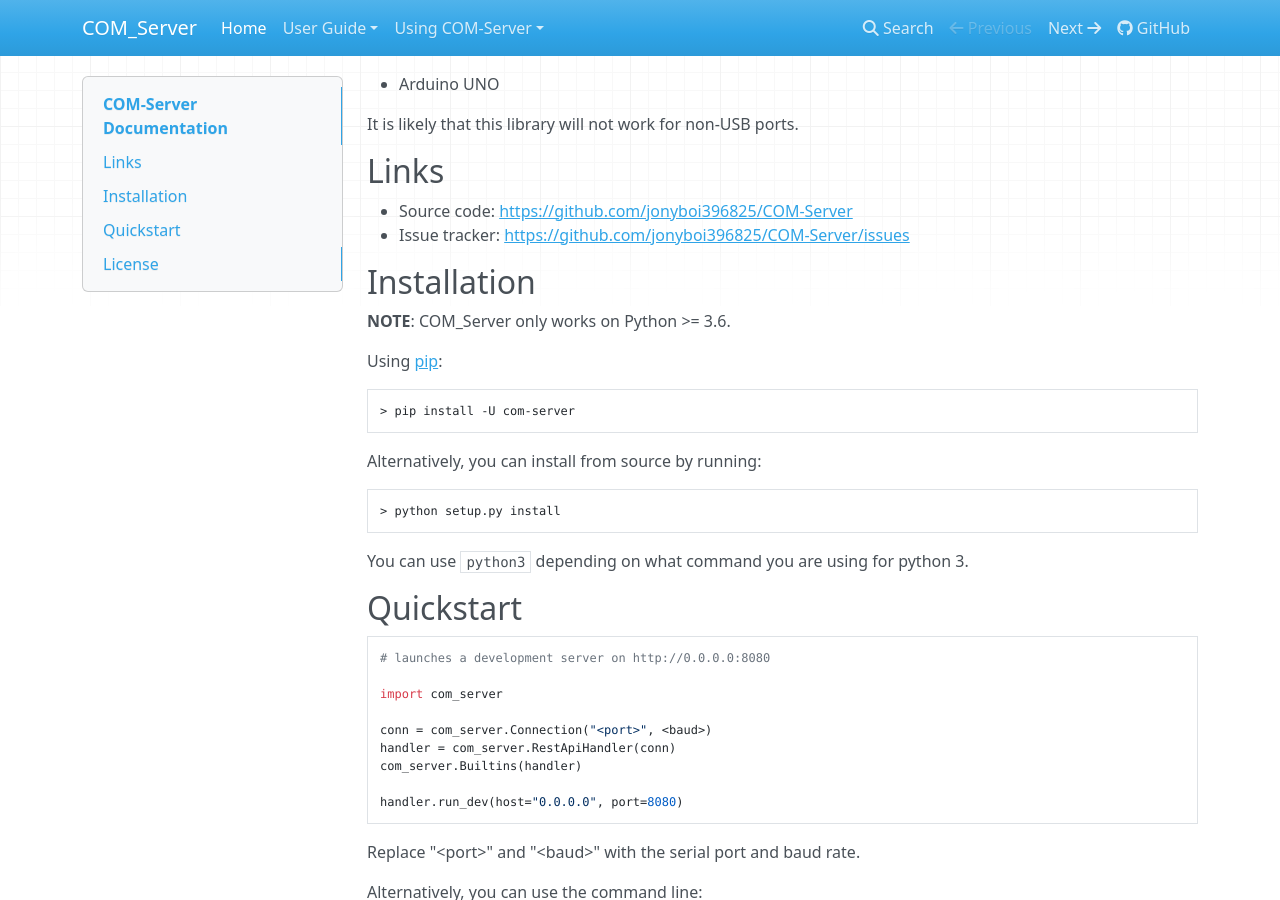
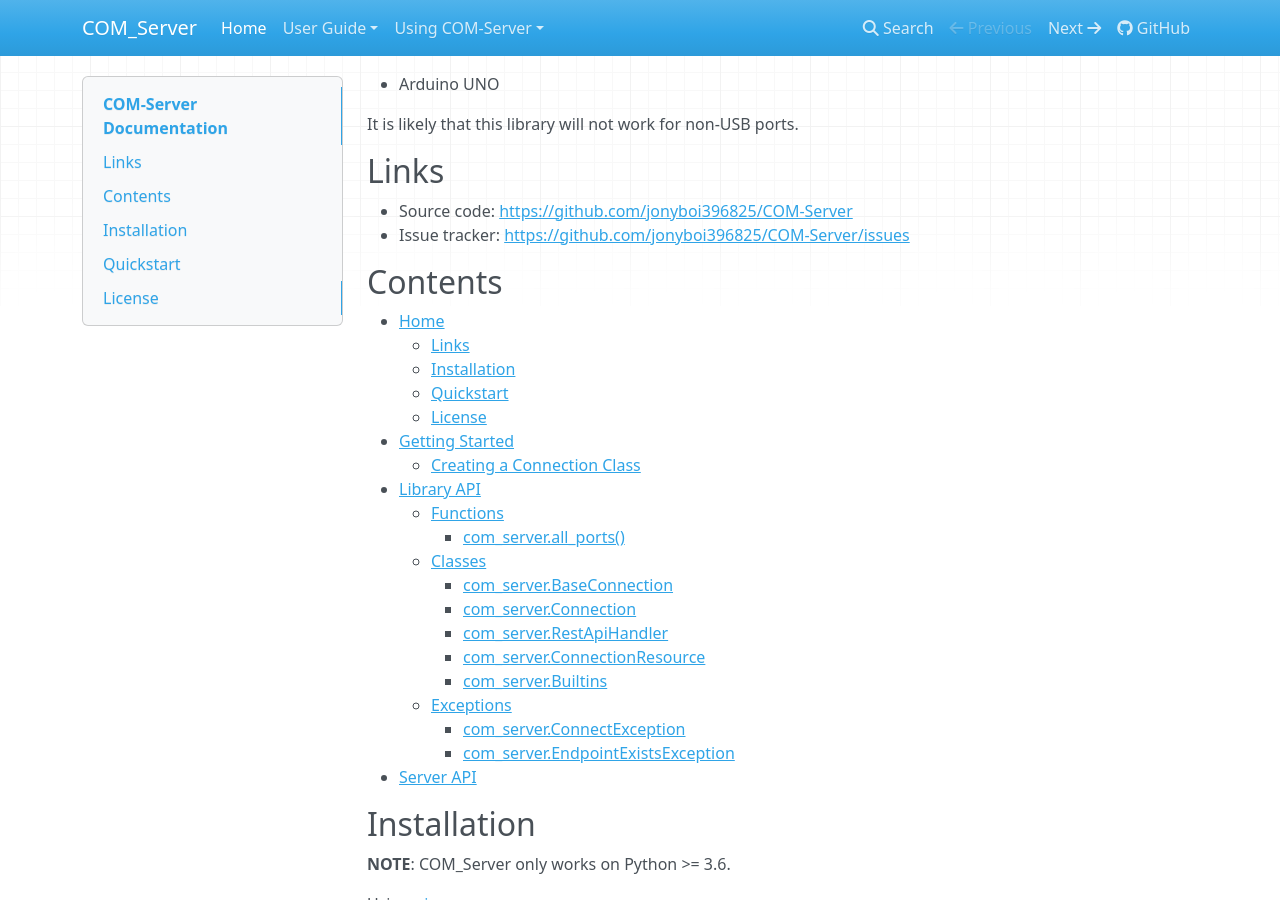
Before and after one commit to jonathanhliu21/COM-Server, an MkDocs documentation site: the page built from docs/en/docs/index.md, in a window 1280 px wide and 900 px high, scrolled down 494 px. Built offline with MkDocs 1.6.1, drawn with Linux system fonts in a browser that asks for light colours; nearby versions of some CDN libraries.

Commit message:
create table of contents

```diff
--- a/docs/en/docs/index.md
+++ b/docs/en/docs/index.md
@@ -23,6 +23,29 @@ It is likely that this library will not work for non-USB ports.
 ## Links
 - Source code: [https://github.com/jonyboi396825/COM-Server](https://github.com/jonyboi396825/COM-Server)
 - Issue tracker: [https://github.com/jonyboi396825/COM-Server/issues](https://github.com/jonyboi396825/COM-Server/issues)
+
+## Contents
+
+- [Home](/)
+    - [Links](/#links)
+    - [Installation](/#installation)
+    - [Quickstart](/#quickstart)
+    - [License](/#license)
+- [Getting Started](guide/getting-started)
+    - [Creating a Connection Class](guide/getting-started/#creating-a-connection-class)
+- [Library API](guide/library-api)
+    - [Functions](guide/library-api/#functions)
+        - [com_server.all_ports()](guide/library-api/#com_serverall_ports)
+    - [Classes](guide/library-api/#classes)
+        - [com_server.BaseConnection](guide/library-api/#com_serverbaseconnection)
+        - [com_server.Connection](guide/library-api/#com_serverconnection)
+        - [com_server.RestApiHandler](guide/library-api/#com_serverrestapihandler)
+        - [com_server.ConnectionResource](guide/library-api/#com_serverconnectionresource)
+        - [com_server.Builtins](guide/library-api/#com_serverbuiltins)
+    - [Exceptions](guide/library-api/#exceptions)
+        - [com_server.ConnectException](guide/library-api/#com_serverconnectexception)
+        - [com_server.EndpointExistsException](guide/library-api/#com_serverendpointexistsexception)
+- [Server API](server/server-api)
 
 ## Installation
 
@@ -62,4 +85,4 @@ Alternatively, you can use the command line:
 Again, replace "&lt;port&gt;" and "&lt;baud&gt;" with the serial port and baud rate.
 
 ## License
-This library is open source and licensed under the [MIT License](https://github.com/jonyboi396825/COM-Server/blob/add-docs/LICENSE).
+This library is open source and licensed under the [MIT License](https://github.com/jonyboi396825/COM-Server/blob/master/LICENSE).
```
